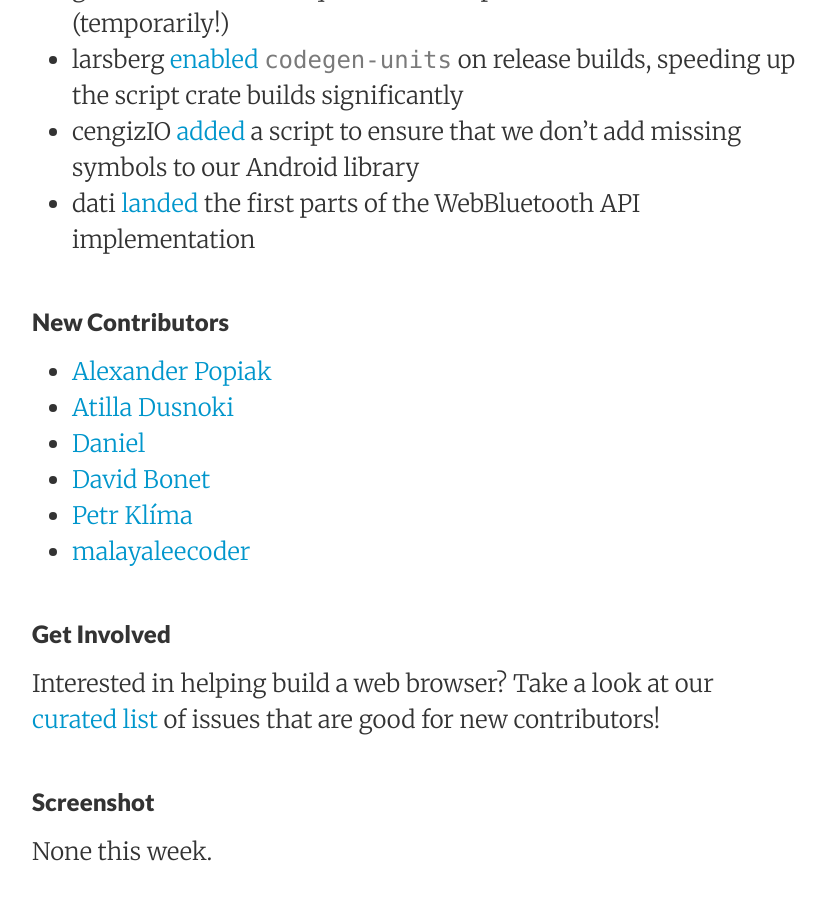
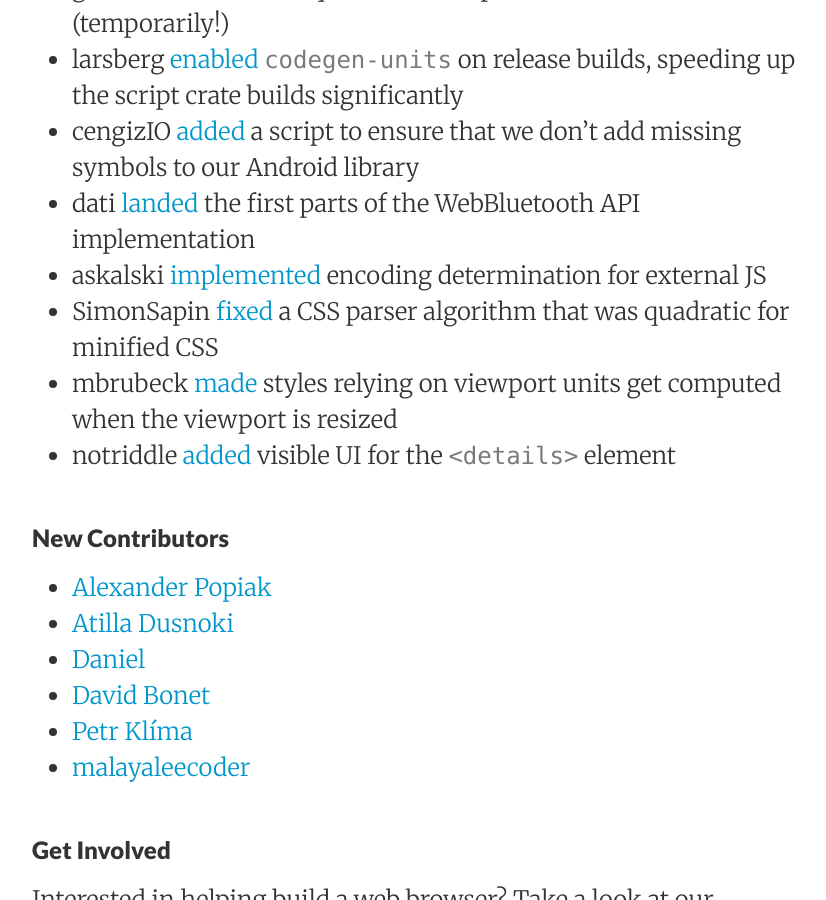
Before and after one commit to servo/blog.servo.org, a Jekyll site: the page built from _posts/2016-03-21-twis-56.md, in a window 1280 px wide and 900 px high, scrolled down 631 px. Shown: the whole window, without its empty margins (224-1050 px from the left). Built offline with Jekyll 4.4.1, drawn with Linux system fonts in a browser that asks for light colours.

Commit message:
More notable things.

```diff
--- a/_posts/2016-03-21-twis-56.md
+++ b/_posts/2016-03-21-twis-56.md
@@ -16,6 +16,10 @@
  - larsberg [enabled](https://github.com/servo/servo/pull/9987) `codegen-units` on release builds, speeding up the script crate builds significantly
  - cengizIO [added](https://github.com/servo/servo/pull/9981) a script to ensure that we don't add missing symbols to our Android library
  - dati [landed](https://github.com/servo/servo/pull/9838) the first parts of the WebBluetooth API implementation
+ - askalski [implemented](https://github.com/servo/servo/pull/10079) encoding determination for external JS
+ - SimonSapin [fixed](https://github.com/servo/rust-cssparser/pull/102) a CSS parser algorithm that was quadratic for minified CSS
+ - mbrubeck [made](https://github.com/servo/servo/pull/9876) styles relying on viewport units get computed when the viewport is resized
+ - notriddle [added](https://github.com/servo/servo/pull/9586) visible UI for the `<details>` element
 
 ### New Contributors
 
```
